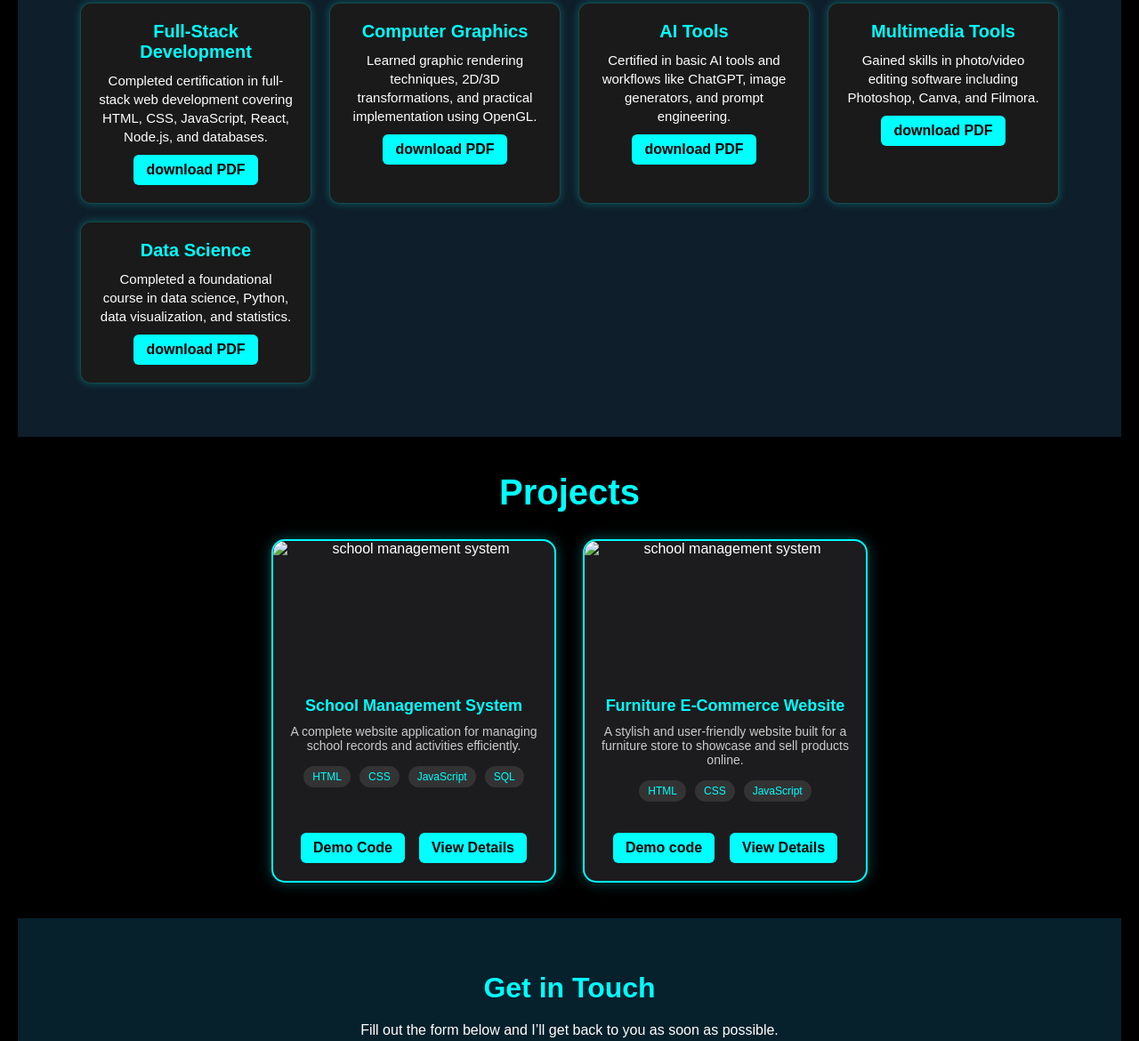
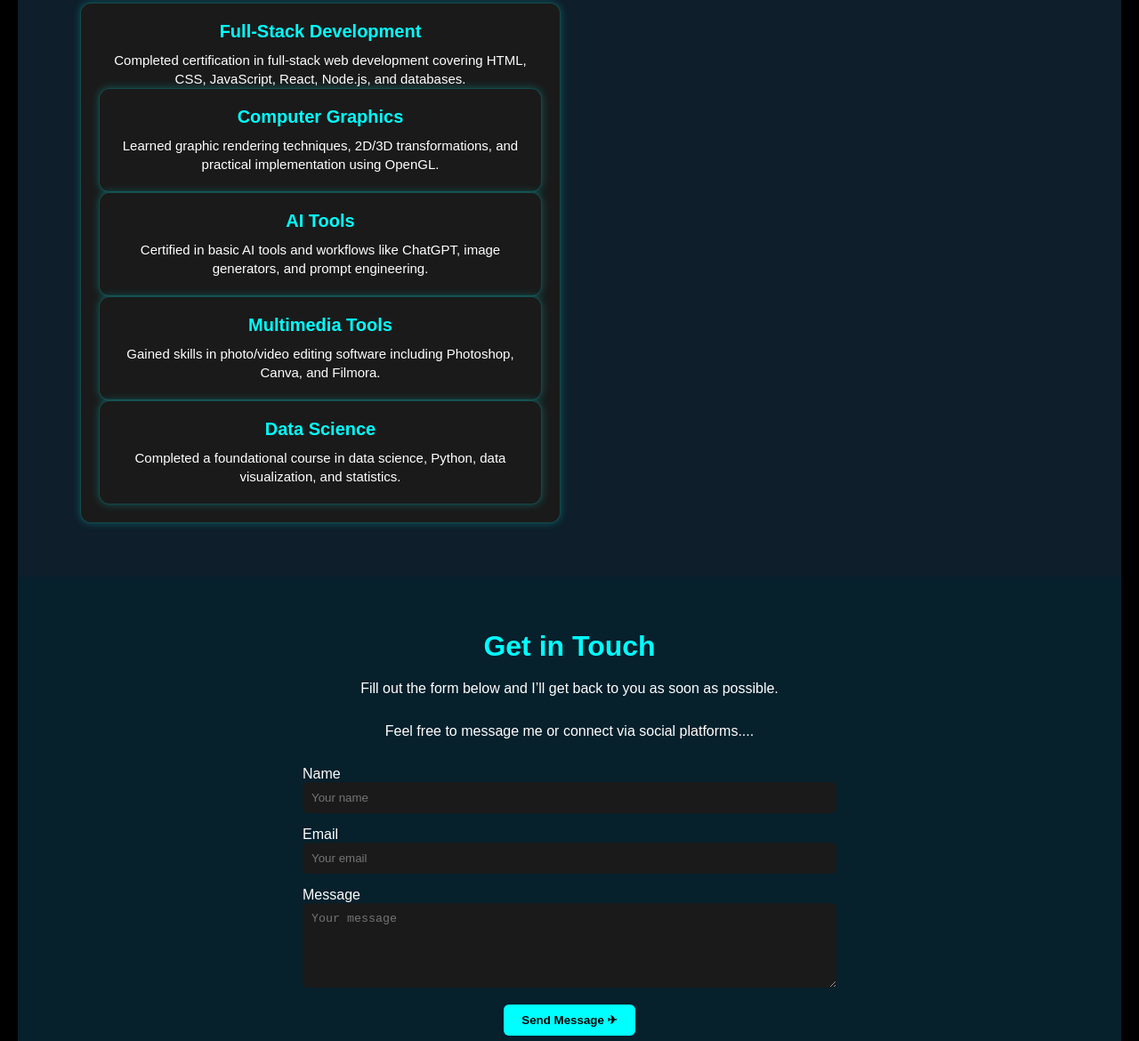
Before and after one commit to Vasanthcyber/portfolio-1, a plain HTML site: page index.html in a window 1280 px wide. Shown: the part 1909-3079 px from the top of the page at 89% size. Drawn offline with Linux system fonts and the light colour scheme; files whose address does not match are found by name.

Commit message:
Update index.html

```diff
--- a/index.html
+++ b/index.html
@@ -191,26 +191,12 @@
               Completed certification in full-stack web development covering
               HTML, CSS, JavaScript, React, Node.js, and databases.
             </p>
-            <a
-              href=".vscode/Geetha_Full Stack.pdf"
-              download=".vscode/Geetha_Full Stack.pdf"
-              class="download-btn"
-              >download PDF</a
-            >
-          </div>
-
           <div class="certificate-card">
             <h3>Computer Graphics</h3>
             <p>
               Learned graphic rendering techniques, 2D/3D transformations, and
               practical implementation using OpenGL.
             </p>
-            <a
-              href=".vscode/Geetha_Computer Graphics.pdf"
-              download=".vscode/Geetha_Computer Graphics.pdf"
-              class="download-btn"
-              >download PDF</a
-            >
           </div>
 
           <div class="certificate-card">
@@ -219,7 +205,6 @@
               Certified in basic AI tools and workflows like ChatGPT, image
               generators, and prompt engineering.
             </p>
-            <a href="" download class="download-btn">download PDF</a>
           </div>
 
           <div class="certificate-card">
@@ -228,12 +213,6 @@
               Gained skills in photo/video editing software including Photoshop,
               Canva, and Filmora.
             </p>
-            <a
-              href=".vscode/Geetha_MultiMedia Tool.pdf"
-              download=".vscode/Geetha_MultiMedia Tool.pdf"
-              class="download-btn"
-              >download PDF</a
-            >
           </div>
 
           <div class="certificate-card">
@@ -243,50 +222,10 @@
               visualization, and statistics.
             </p>
             <a
-              href=".vscode/Geetha_Data Science.pdf"
-              download=".vscode/Geetha_Data Science.pdf"
-              class="download-btn"
-              >download PDF</a
-            >
           </div>
         </div>
       </div>
     </section>
-  <section class="projects">
-    <h2>Projects</h2>
-    <div class="project-container" id="projects">
-
-      <!-- Project 1 -->
-      <div class="project-card">
-        <img src=".vscode/img3.png"alt="school management system" class="project-img">
-        <h3>School Management System</h3>
-        <p>A complete website application for managing school records and activities efficiently.</p>
-        <div class="tech-stack">
-          <span>HTML</span><span>CSS</span><span>JavaScript</span><span>SQL</span>
-        </div>
-        <div class="buttons">
-          <a href="https://github.com/Geetha-123414/Web-Application.git" class="btn" target="_blank">Demo Code</a>
-          <a href="schoolview.html" class="btn" target="_blank">View Details</a>
-        </div>
-      </div>
-
-      <!-- Project 2 -->
-      <div class="project-card">
-      <img src=".vscode/img4.jpg"alt="school management system" class="project-img">
-        <h3>Furniture E-Commerce Website</h3>
-        <p>A stylish and user-friendly website built for a furniture store to showcase and sell products online.</p>
-        <div class="tech-stack">
-          <span>HTML</span><span>CSS</span><span>JavaScript</span>
-        </div>
-        <div class="buttons">
-          <a href="https://github.com/Geetha-123414/e-commerce.git" class="btn" target="_blank">Demo code</a>
-          <a href="furnitureview.html" class="btn" target="_blank">View Details</a>
-        </div>
-      </div>
-
-    </div>
-  </section>
-
     <!-- Contact Section -->
     <section id="contact">
       <div class="contact-container">
@@ -296,7 +235,7 @@
         </p>
         <p>Feel free to message me or connect via social platforms....</p>
         <form
-          action="https://formsubmit.co/geethat2310@gmail.com" method="POST">
+          action="https://formsubmit.co/mmvasanth1980@gmail.com" method="POST">
           <div class="form-group">
             <label for="name">Name</label><br />
             <input
```
